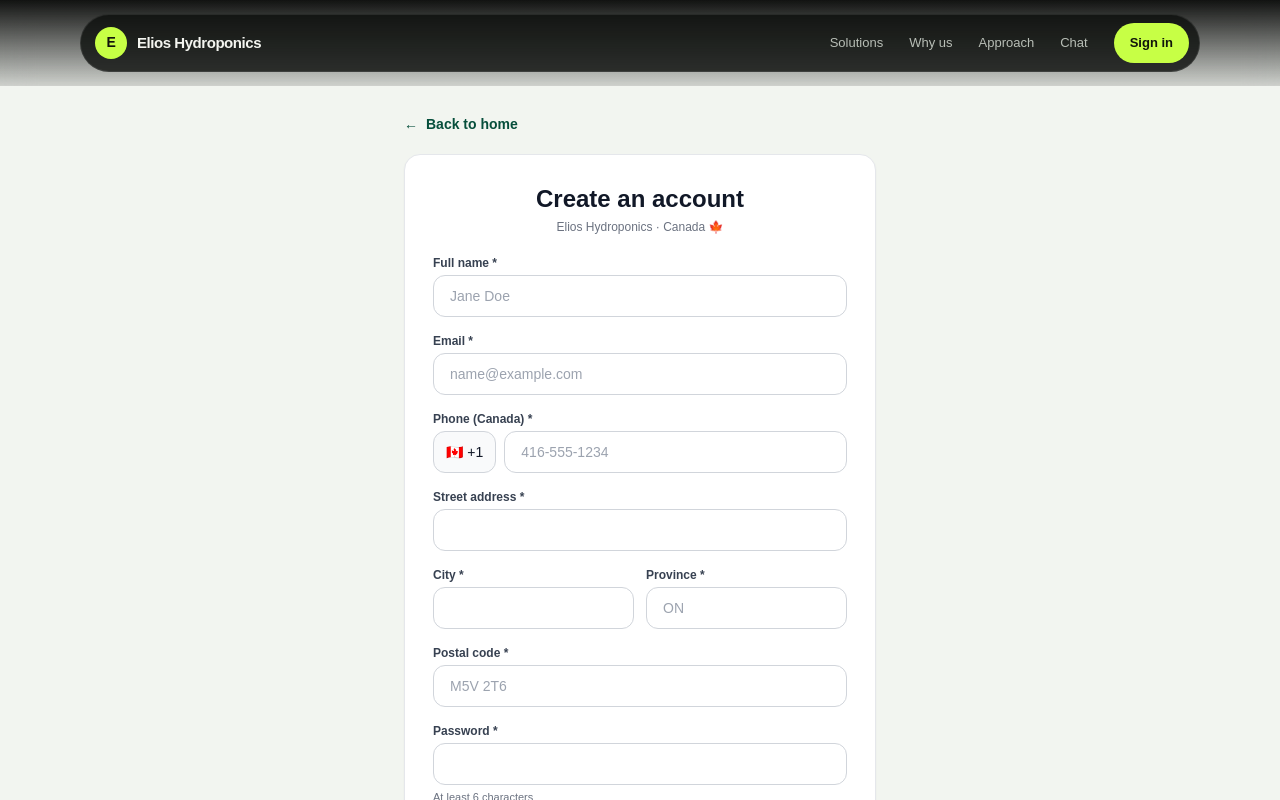
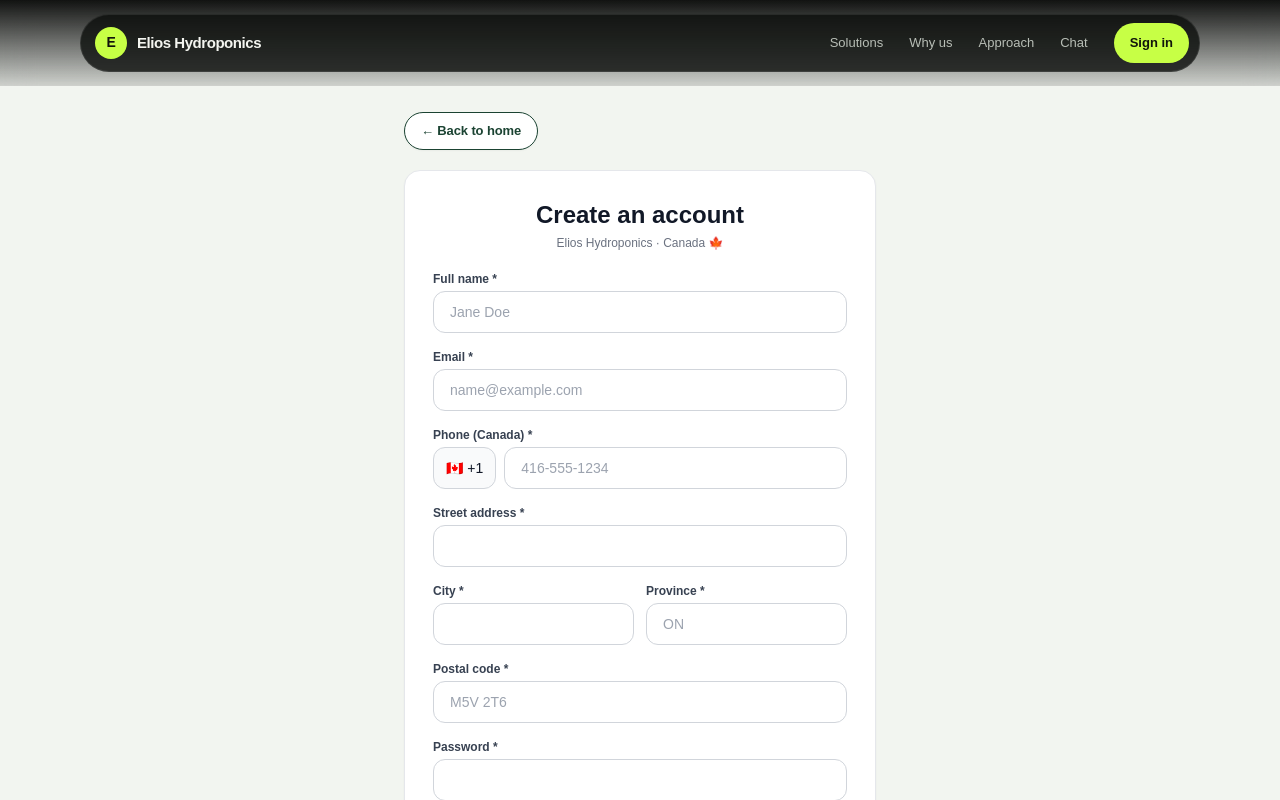
Before and after one commit to DaddyG-commits/Elios-Hydroponics, a Next.js app: page /register in a window 1280 px wide. Shown: the top 800 px of the page. Built offline with nearby package versions, Linux system fonts and the light colour scheme.

Commit message:
Add CryptoByt-style back buttons, user card, sign-out; apply on register/forgot pages

```diff
--- a/src/app/forgot-password/page.tsx
+++ b/src/app/forgot-password/page.tsx
@@ -29,11 +29,8 @@ export default function ForgotPasswordPage() {
     <div className="min-h-screen bg-[#f2f5f0] text-gray-900 flex flex-col">
       <Navbar />
       <main className="flex-1 max-w-md mx-auto w-full px-5 pt-28 pb-12">
-        <Link
-          href="/"
-          className="inline-flex items-center gap-2 text-sm font-semibold text-emerald-900 hover:text-emerald-700 mb-5"
-        >
-          <span aria-hidden>←</span> Back to home
+        <Link href="/" className="eh-back-btn eh-back-btn-light mb-5">
+          ← Back to home
         </Link>
 
         <div className="bg-white border border-gray-200 rounded-2xl p-7 space-y-5 shadow-sm">
--- a/src/app/globals.css
+++ b/src/app/globals.css
@@ -172,6 +172,40 @@ button {
   background: rgba(255, 255, 255, 0.08);
 }
 
+/* CryptoByt-style back / dashboard pill */
+.eh-back-btn {
+  display: inline-flex;
+  align-items: center;
+  gap: 6px;
+  padding: 8px 16px;
+  border-radius: 999px;
+  border: 1.5px solid var(--accent);
+  color: var(--accent);
+  background: transparent;
+  font-size: 13px;
+  font-weight: 700;
+  letter-spacing: -0.01em;
+  transition: background 0.2s ease, color 0.2s ease, filter 0.2s ease;
+}
+
+.eh-back-btn:hover {
+  background: rgba(199, 255, 69, 0.12);
+  filter: brightness(1.08);
+}
+
+/* On light pages (settings, login, etc.) */
+.eh-back-btn-light {
+  border-color: #1b4332;
+  color: #1b4332;
+  background: #fff;
+  box-shadow: 0 1px 2px rgba(0, 0, 0, 0.04);
+}
+
+.eh-back-btn-light:hover {
+  background: #e8f0e6;
+  filter: none;
+}
+
 .eh-menu-btn {
   display: grid;
   place-items: center;
@@ -199,6 +233,79 @@ button {
 
 .eh-mobile-menu.open {
   display: flex;
+}
+
+.eh-menu-section {
+  margin: 0 0 2px;
+  font-size: 10px;
+  font-weight: 800;
+  letter-spacing: 0.14em;
+  text-transform: uppercase;
+  color: #6a7268;
+}
+
+.eh-user-card {
+  display: flex;
+  align-items: center;
+  gap: 12px;
+  margin-top: 8px;
+  padding: 12px 14px;
+  border-radius: 16px;
+  background: rgba(255, 255, 255, 0.06);
+  border: 1px solid var(--line);
+}
+
+.eh-user-avatar {
+  width: 36px;
+  height: 36px;
+  border-radius: 50%;
+  background: var(--accent);
+  color: #10130b;
+  font-weight: 900;
+  font-size: 15px;
+  display: grid;
+  place-items: center;
+  flex-shrink: 0;
+}
+
+.eh-user-meta {
+  display: flex;
+  flex-direction: column;
+  gap: 2px;
+  min-width: 0;
+}
+
+.eh-user-meta strong {
+  font-size: 13px;
+  color: #f4f5f0;
+  white-space: nowrap;
+  overflow: hidden;
+  text-overflow: ellipsis;
+}
+
+.eh-user-meta span {
+  font-size: 11px;
+  color: #8a9288;
+  white-space: nowrap;
+  overflow: hidden;
+  text-overflow: ellipsis;
+}
+
+.eh-signout-btn {
+  width: 100%;
+  margin-top: 4px;
+  padding: 12px 16px;
+  border-radius: 999px;
+  border: 1px solid var(--line);
+  background: rgba(255, 255, 255, 0.04);
+  color: #f4f5f0;
+  font-size: 13px;
+  font-weight: 700;
+  transition: background 0.2s ease;
+}
+
+.eh-signout-btn:hover {
+  background: rgba(255, 255, 255, 0.1);
 }
 
 /* —— Hero with city photo (CryptoByt-style underlay) —— */
--- a/src/app/register/page.tsx
+++ b/src/app/register/page.tsx
@@ -55,11 +55,8 @@ export default function RegisterPage() {
       <Navbar />
 
       <main className="flex-1 max-w-lg mx-auto px-5 pt-28 pb-12 w-full">
-        <Link
-          href="/"
-          className="inline-flex items-center gap-2 text-sm font-semibold text-emerald-900 hover:text-emerald-700 mb-5"
-        >
-          <span aria-hidden>←</span> Back to home
+        <Link href="/" className="eh-back-btn eh-back-btn-light mb-5">
+          ← Back to home
         </Link>
 
         <div className="bg-white border border-gray-200 p-7 rounded-2xl space-y-5 shadow-sm">
```
